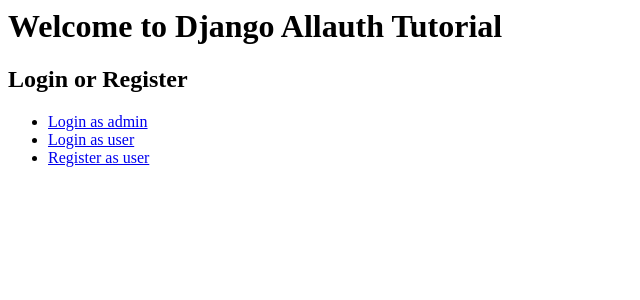
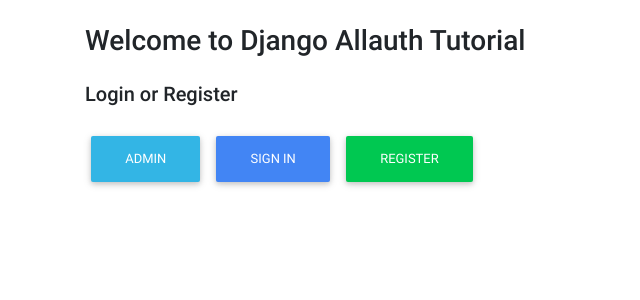
Before and after one commit to thomasd57/django_allauth, a Django app: page / in a window 1280 px wide. Shown: the top 300 px of the page, without its empty margins (0-640 px from the left). Run offline with Django 3.2, Linux system fonts and the light colour scheme; some libraries are stand-ins or nearby versions.

Commit message:
Fixed home page

```diff
--- a/templates/account/login.html
+++ b/templates/account/login.html
@@ -1,4 +1,4 @@
-{% extends "account/base.html" %}
+{% extends "base.html" %}
 {% load staticfiles %}
 
 {% load i18n %}
--- a/templates/home.html
+++ b/templates/home.html
@@ -1,16 +1,30 @@
+{% extends "base.html" %}
 {% load socialaccount %}
+{% load i18n %}
 
-<h1>Welcome to Django Allauth Tutorial</h1>
-{% if user.is_authenticated %}
-<p>Your username is {{ user.username }}</p>
-<p>Your email is {{ user.email }}</p>
-<p><a href="{% url 'account_logout' %}">Logout</a></p>
-{% else %}
-<h2>Login or Register</h2>
-<ul>
-    <li><a href="/admin">Login as admin</a></li>
-    <li><a href="{% url 'account_login' %}">Login as user</a></li>
-    <li><a href="{% url 'account_signup' %}">Register as user</a></li>
-</ul>
+{% block head_title %}Welcome{% endblock %}
 
-{% endif %}
+{% block content %}
+
+<div class="container">
+  <div class="row">
+    <div class="col-6">
+      <h3 class="h3 mb-4 mt-4">Welcome to Django Allauth Tutorial</h3>
+    </div>
+  </div>
+  <div class="row">
+    <div class="col-6">
+  {% if user.is_authenticated %}
+      <p>Your username is {{ user.username }}</p>
+      <p>Your email is {{ user.email }}</p>
+      <p><a href="{% url 'account_logout' %}">Logout</a></p>
+  {% else %}
+      <h5 class="h5 mb-4">Login or Register</h5>
+      <a role="button" class="btn btn-info" href="/admin">Admin</a>
+      <a role="button" class="btn btn-primary" href="{% url 'account_login' %}">Sign In</a>
+      <a role="button" class="btn btn-success" href="{% url 'account_signup' %}">Register</a></li>
+  {% endif %}
+  </div>
+  </div>
+
+{% endblock %}
```
Also changed, not shown: templates/base.html (renamed from templates/account/base.html).
